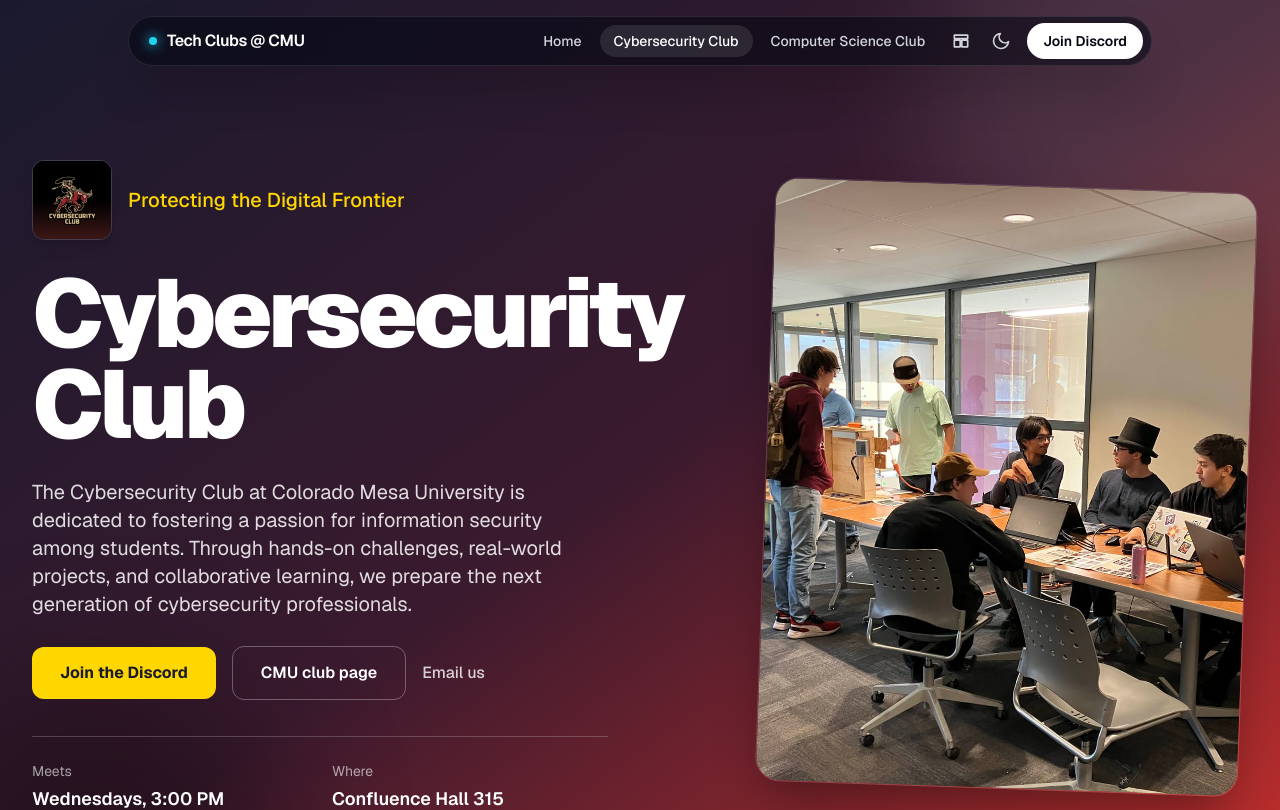
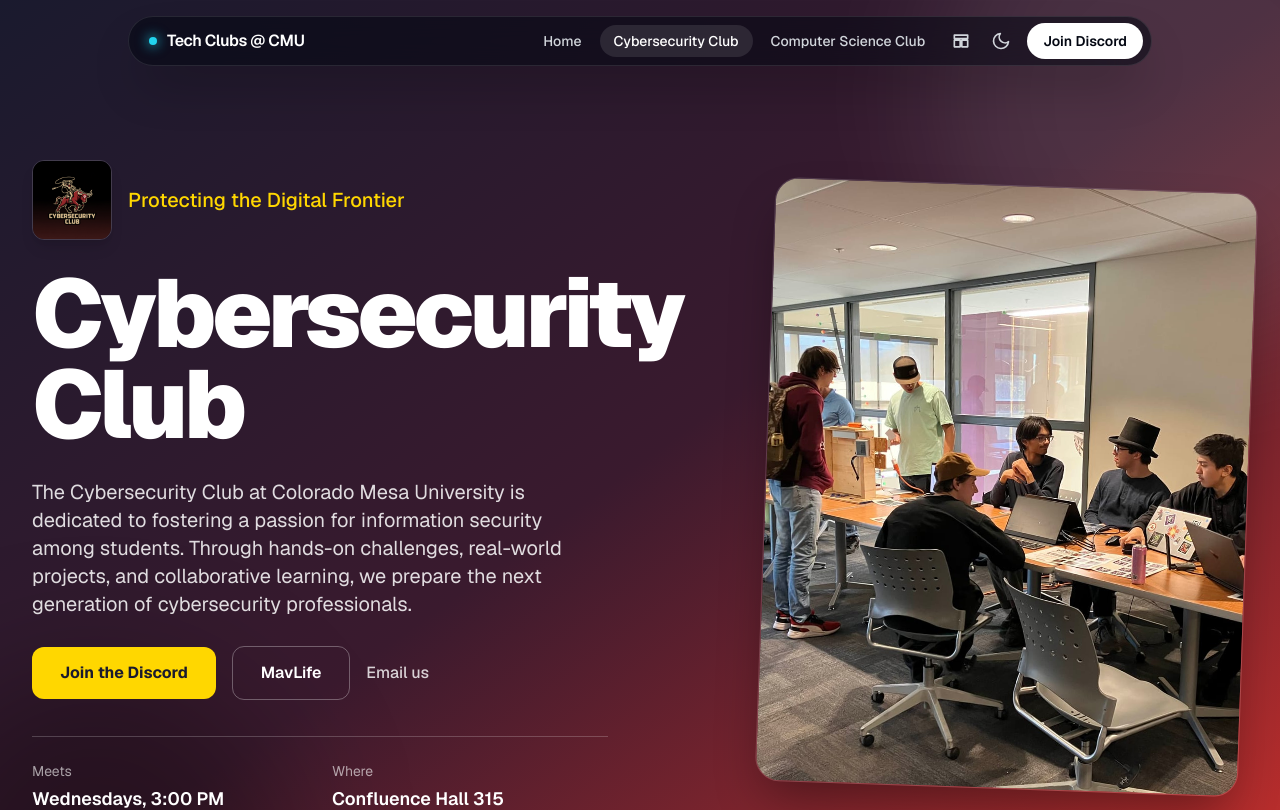
Before and after one commit to CMU-Techsynergy-and-Cybersecurity-Clubs/website, a Next.js app: page /cybersecurity in a window 1280 px wide. Shown: the top 810 px of the page. Built offline with nearby package versions, Linux system fonts and the light colour scheme.

Commit message:
Rename CampusGroups link label to MavLife

```diff
--- a/src/components/ClubHero.tsx
+++ b/src/components/ClubHero.tsx
@@ -48,7 +48,7 @@
                 rel="noopener noreferrer"
                 className="inline-flex items-center h-12 px-6 rounded-lg border border-white/25 text-white font-semibold text-[15px] hover:bg-white/10 transition-colors focus-visible:outline-none focus-visible:ring-2 focus-visible:ring-white/70"
               >
-                CMU club page
+                MavLife
               </a>
               <a
                 href={`mailto:${email}`}
--- a/src/components/Footer.tsx
+++ b/src/components/Footer.tsx
@@ -54,7 +54,7 @@
                 rel="noopener noreferrer"
                 className="hover:text-white transition-colors"
               >
-                CMU club page on CampusGroups
+                MavLife page
               </a>
             </p>
           </div>
--- a/src/components/club/MotionClubPage.tsx
+++ b/src/components/club/MotionClubPage.tsx
@@ -175,7 +175,7 @@
                 rel="noopener noreferrer"
                 className="inline-flex items-center rounded-xl border border-white/30 px-7 py-3.5 text-base font-semibold text-white transition-colors hover:bg-white/10 focus-visible:outline-none focus-visible:ring-2 focus-visible:ring-white/80"
               >
-                CMU club page
+                MavLife
               </a>
               <a href={`mailto:${config.email}`} className="text-base font-medium text-white/80 transition-colors hover:text-white">
                 Email us
@@ -482,7 +482,7 @@
               rel="noopener noreferrer"
               className="inline-flex items-center rounded-xl border border-white/30 px-7 py-3.5 text-base font-semibold text-white transition-colors hover:bg-white/10"
             >
-              CMU club page
+              MavLife
             </a>
           </div>
         </div>
@@ -505,7 +505,7 @@
                 Discord
               </a>
               <a href={t.campusGroupsUrl} target="_blank" rel="noopener noreferrer" className="text-sm font-medium text-gray-300 transition-colors hover:text-white">
-                CampusGroups
+                MavLife
               </a>
               <a href={`mailto:${config.email}`} className="text-sm font-medium text-gray-300 transition-colors hover:text-white">
                 Email
```
